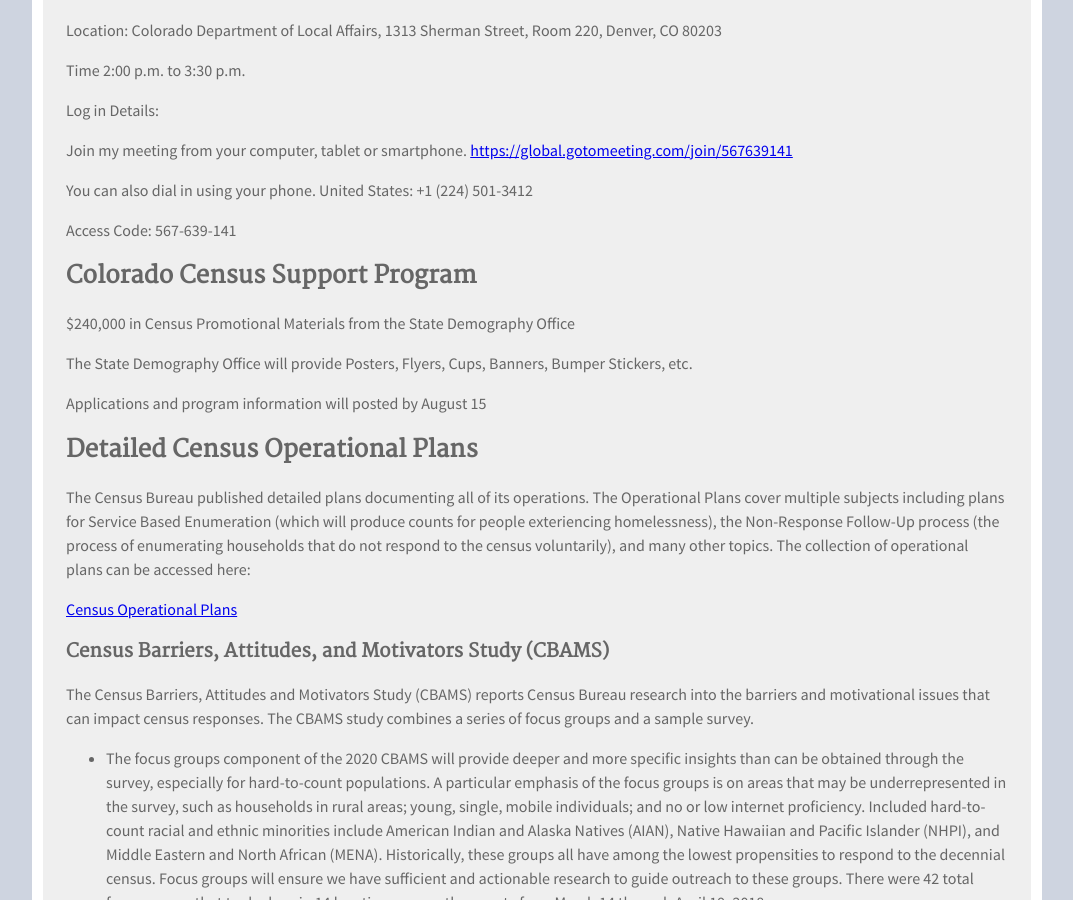
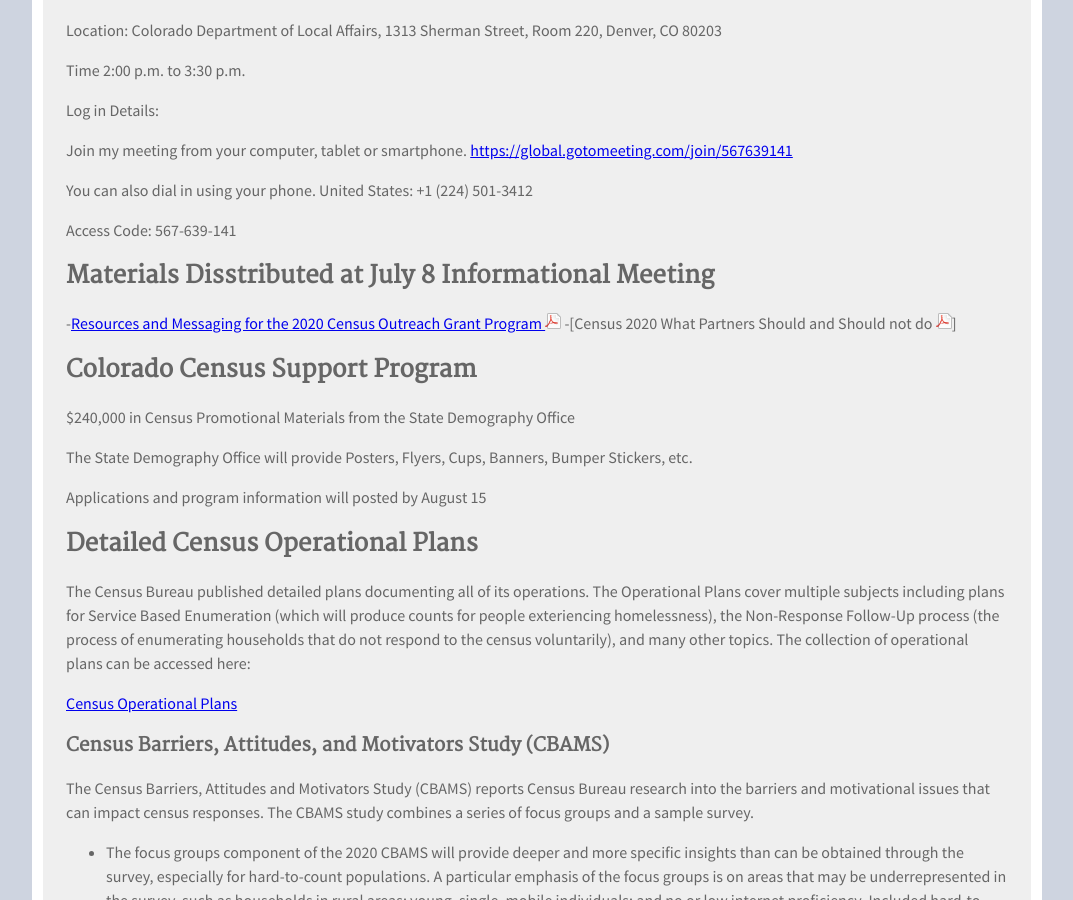
Before and after one commit to TBleess/Website_New, a Jekyll site: the page built from pages/5_CensusACS/2020-resources.md, in a window 1280 px wide and 900 px high, scrolled down 810 px. Shown: the whole window, without its empty margins (103-1176 px from the left). Built offline with Jekyll 4.4.1, drawn with Linux system fonts in a browser that asks for light colours.

Commit message:
Update 2020-resources.md

```diff
--- a/pages/5_CensusACS/2020-resources.md
+++ b/pages/5_CensusACS/2020-resources.md
@@ -41,6 +41,9 @@
 
 Access Code: 567-639-141
 
+## Materials Disstributed at July 8 Informational Meeting
+-[Resources and Messaging for the 2020 Census Outreach Grant Program ![pdf](/images/page_white_acrobat.png 'download pdf file')](https://drive.google.com/open?id=1YHSq4A1V16p1wZFWvXXYG3qU1s_yx502)
+-[Census 2020 What Partners Should and Should not do ![pdf](/images/page_white_acrobat.png 'download pdf file')]
 
 ## Colorado Census Support Program
 
```
